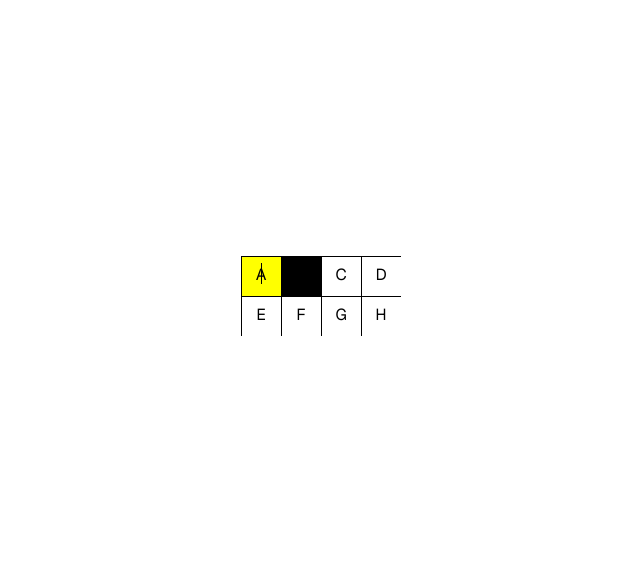
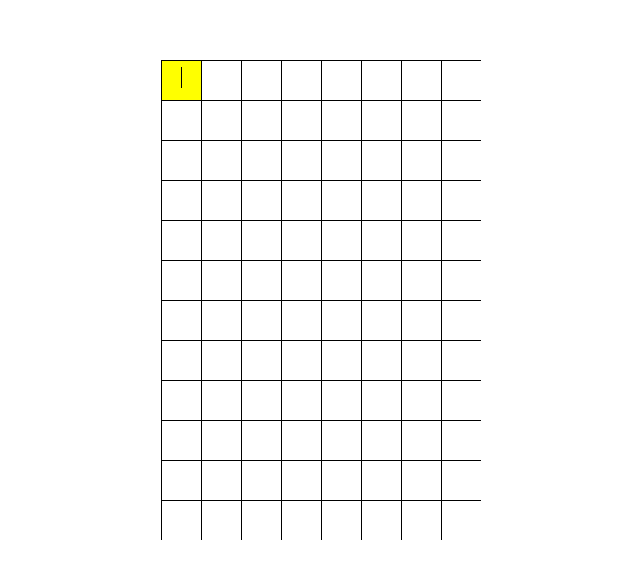
Before and after one commit to aemion/voltaria, a Next.js app: page / in a window 1280 px wide. Shown: the part 105-684 px from the top of the page, without its empty margins (320-960 px from the left). Built offline with nearby package versions, Linux system fonts and the light colour scheme.

Commit message:
feat: allow to type a full word

```diff
--- a/app/Crosswords/Crosswords.tsx
+++ b/app/Crosswords/Crosswords.tsx
@@ -10,10 +10,17 @@ import { useFocus } from "./useFocus";
 const cellSize = 40;
 
 export default function Crosswords() {
-  const [grid, setGrid] = useState(
-    new Grid(["A", "#", "C", "D", "E", "F", "G", "H"], 4)
-  );
+  const [grid, setGrid] = useState(new Grid(new Array(8 * 12).fill(""), 8));
   const [cursor, setCursor] = useState(new Vector2D(0, 0));
+  const [wordDirection, setWordDirection] = useState(new Vector2D(1, 0));
+  const [ref, isFocused, setFocused] = useFocus<SVGSVGElement>();
+
+  const doMove = (direction: Vector2D) => {
+    const nexCursor = cursor.add(direction);
+    if (grid.isInside(nexCursor)) {
+      setCursor(nexCursor);
+    }
+  };
 
   const move = (e: KeyboardEvent<SVGElement>) => {
     const directions: { [key: string]: Vector2D } = {
@@ -23,13 +30,16 @@ export default function Crosswords() {
       ArrowRight: new Vector2D(1, 0),
     };
     const direction = directions[e.code];
+
     if (direction === undefined) {
       return;
     }
-    const nexCursor = cursor.add(direction);
-    if (grid.isInside(nexCursor)) {
-      setCursor(nexCursor);
-    }
+
+    setWordDirection(
+      new Vector2D(Math.abs(direction.x), Math.abs(direction.y))
+    );
+
+    doMove(direction);
   };
 
   const changeValue = (e: KeyboardEvent<SVGElement>) => {
@@ -39,6 +49,11 @@ export default function Crosswords() {
 
     if (e.code === "Delete" || e.code === "Backspace") {
       setGrid(grid.withValue(cursor, ""));
+      if (e.code === "Backspace") {
+        doMove(wordDirection.opposite());
+      }
+
+      return;
     }
 
     const value = e.key.toUpperCase();
@@ -47,14 +62,13 @@ export default function Crosswords() {
     }
 
     setGrid(grid.withValue(cursor, value));
+    doMove(wordDirection);
   };
 
   const handleKeyDown = (e: KeyboardEvent<SVGElement>) => {
     move(e);
     changeValue(e);
   };
-
-  const [ref, isFocused, setFocused] = useFocus<SVGSVGElement>();
 
   return (
     <svg
```
